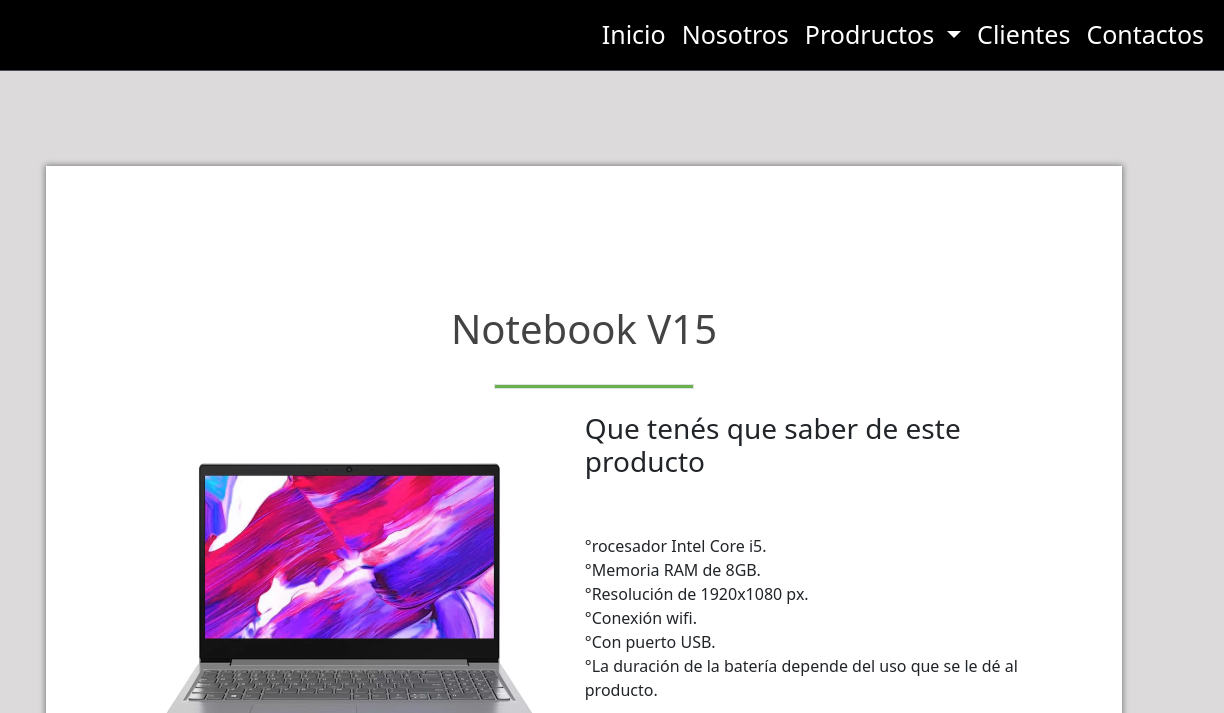
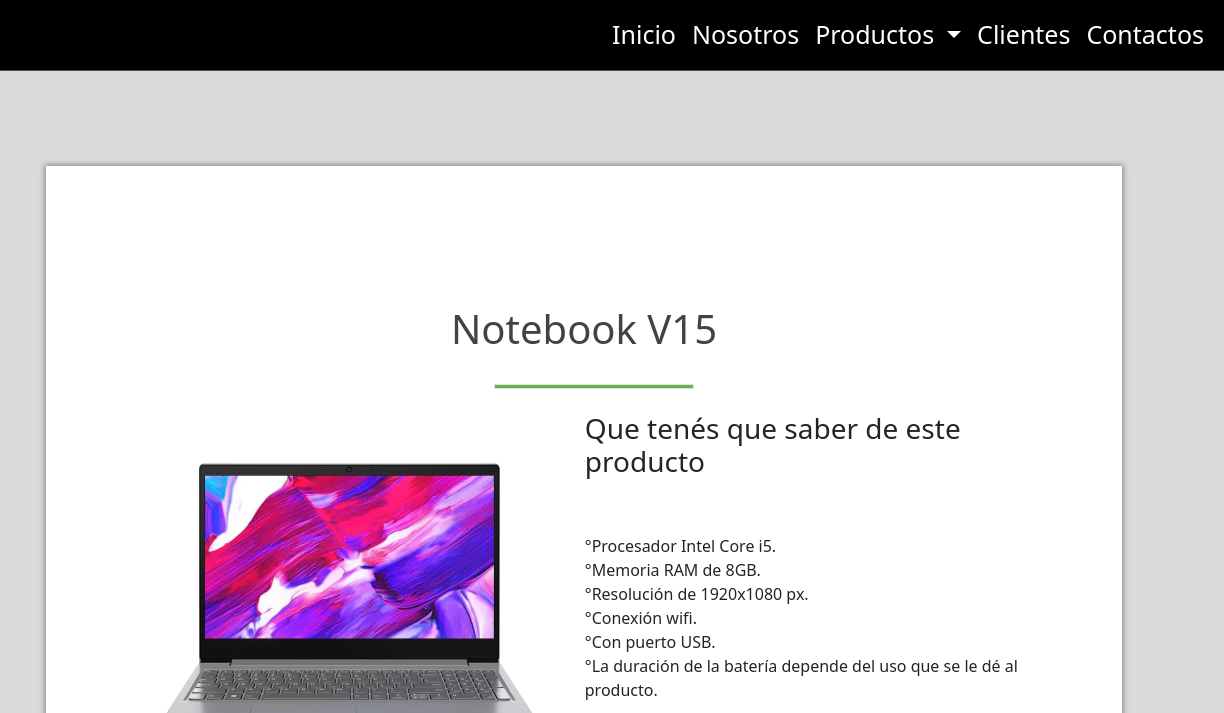
Before and after one commit to santi-program/Electric, a website: page pages/notebook.html in a window 1280 px wide. Shown: the top 713 px of the page, 56-1280 px from the left. Drawn offline with nearby package versions, Linux system fonts and the light colour scheme; a web font is replaced by a local one.

Commit message:
arreglo de errores

```diff
--- a/pages/notebook.html
+++ b/pages/notebook.html
@@ -37,7 +37,7 @@
                   </li>
                   <li class="nav-item dropdown">
                     <a class="nav-link dropdown-toggle" href="#" role="button" data-bs-toggle="dropdown" aria-expanded="false">
-                      Prodructos
+                      Productos
                     </a>
                     <ul class="dropdown-menu">
                       <li><a class="dropdown-item" href="./jbl.html">Parlantes</a></li>
@@ -65,7 +65,7 @@
             <div class="border"></div>
             <img src="../assets/img/productos/notebook.jpg" alt="Notebook V15">
                 <h3>Que tenés que saber de este producto </h3>
-                <p>°rocesador Intel Core i5. <br>
+                <p>°Procesador Intel Core i5. <br>
                     °Memoria RAM de 8GB. <br>
                     °Resolución de 1920x1080 px. <br>
                     °Conexión wifi. <br>
```
Also changed, not shown: index.html (+1 -1 lines), pages/apple.html (+1 -1 lines), pages/auris.html (+1 -1 lines), pages/cambio.html (+1 -1 lines), pages/cliente.html (+1 -1 lines), pages/contacto.html (+1 -1 lines), pages/jbl.html (+1 -1 lines), pages/nosotros.html (+1 -1 lines), pages/politicas.html (+1 -1 lines), pages/registro.html (+1 -1 lines), pages/silla.html (+1 -1 lines), pages/smart.html (+1 -1 lines), pages/terminos.html (+1 -1 lines).
